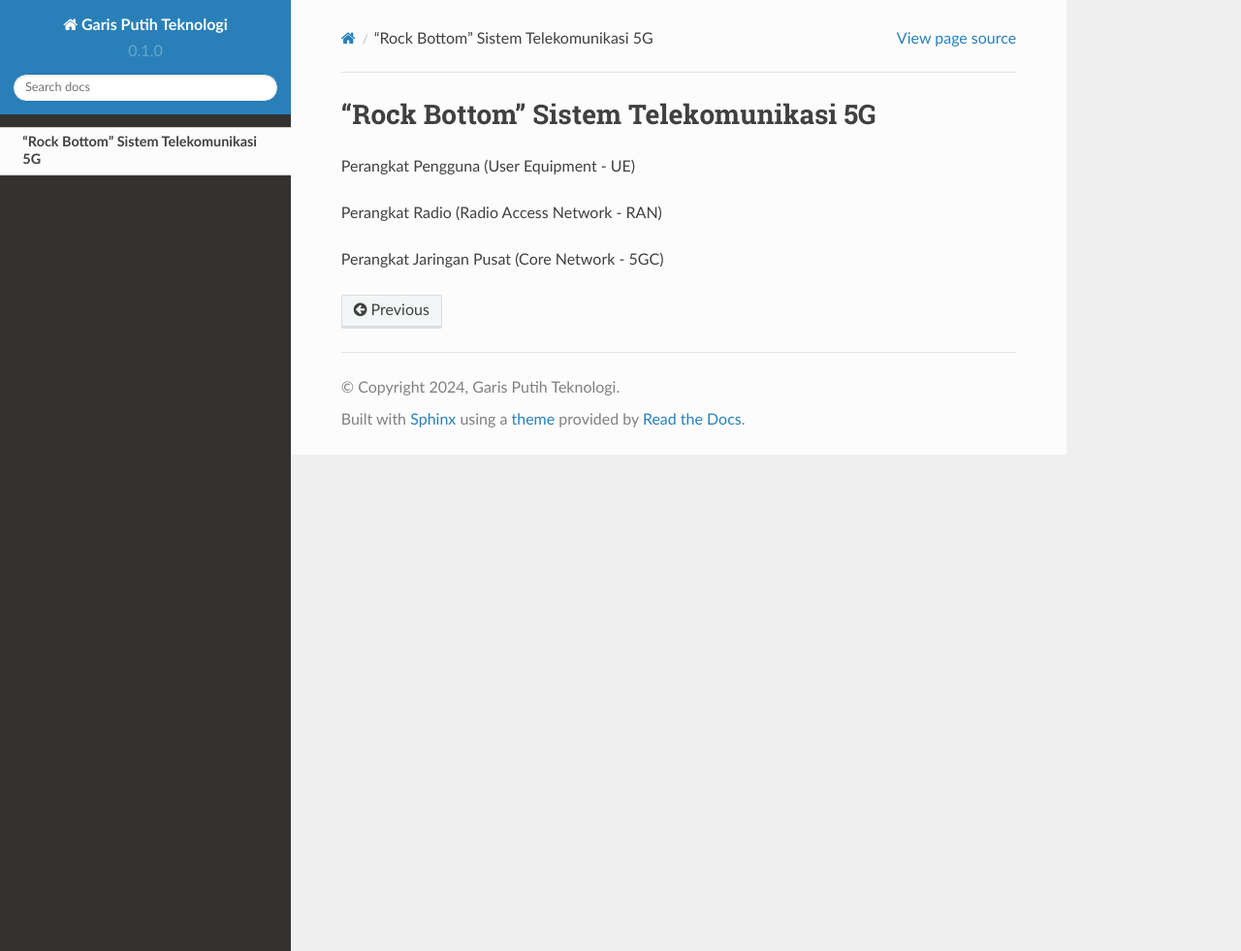
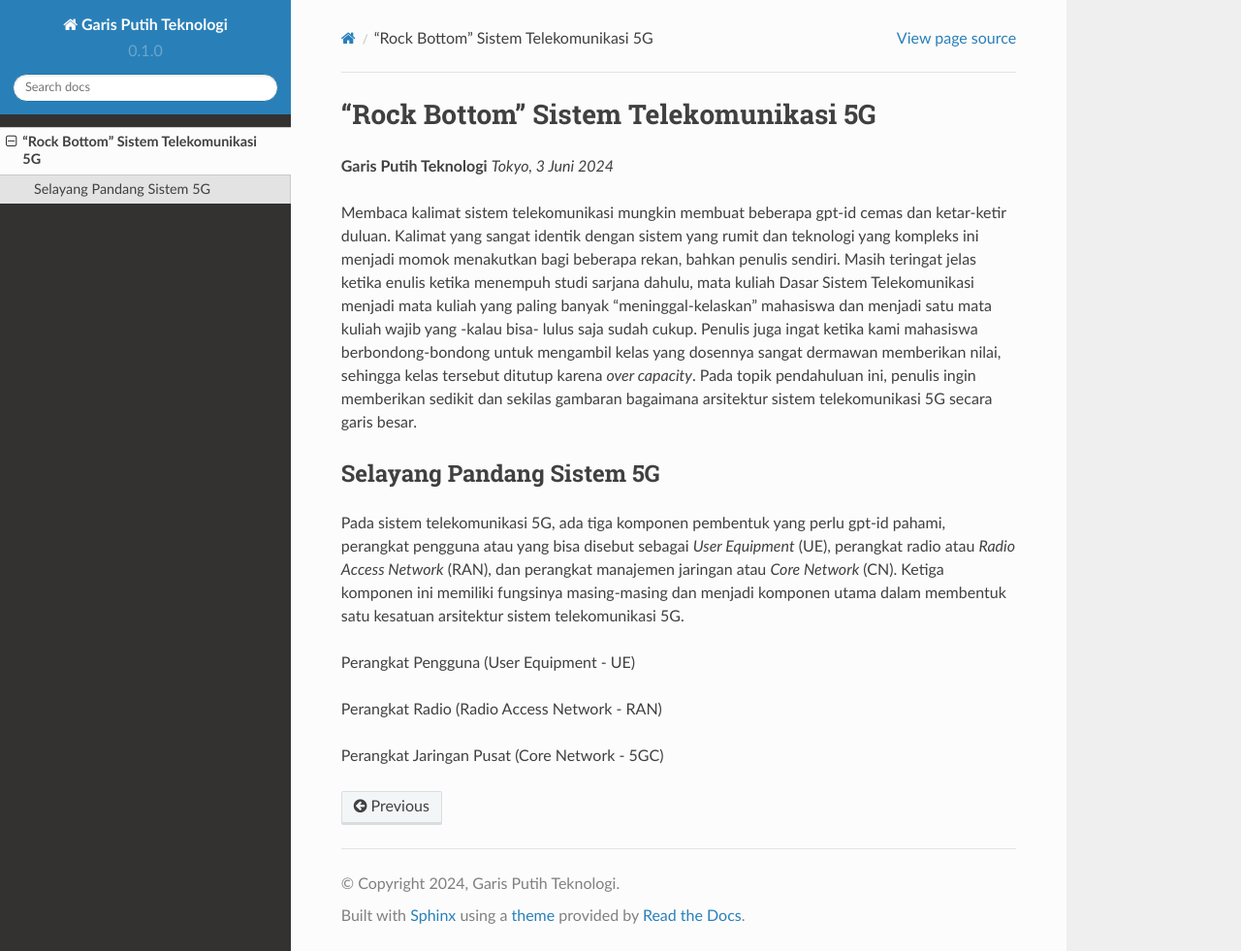
Before and after one commit to garisputihteknologi/garisputihteknologi, a Sphinx documentation site: the page built from docs/source/arsitektur5G.rst, in a window 1280 px wide and 981 px high. Shown: the whole window at 97% size. Built offline with Sphinx 7.4.7 and the Read the Docs theme 2.0.0, drawn with Linux system fonts in a browser that asks for light colours.

Commit message:
Update arsitektur5G.rst

```diff
--- a/docs/source/arsitektur5G.rst
+++ b/docs/source/arsitektur5G.rst
@@ -1,5 +1,13 @@
 "Rock Bottom" Sistem Telekomunikasi 5G
 =======================================
+**Garis Putih Teknologi**
+*Tokyo, 3 Juni 2024*
+
+Membaca kalimat sistem telekomunikasi mungkin membuat beberapa gpt-id cemas dan ketar-ketir duluan. Kalimat yang sangat identik dengan sistem yang rumit dan teknologi yang kompleks ini menjadi momok menakutkan bagi beberapa rekan, bahkan penulis sendiri. Masih teringat jelas ketika enulis ketika menempuh studi sarjana dahulu, mata kuliah Dasar Sistem Telekomunikasi menjadi mata kuliah yang paling banyak "meninggal-kelaskan" mahasiswa dan menjadi satu mata kuliah wajib yang -kalau bisa- lulus saja sudah cukup. Penulis juga ingat ketika kami mahasiswa berbondong-bondong untuk mengambil kelas yang dosennya sangat dermawan memberikan nilai, sehingga kelas tersebut ditutup karena *over capacity*. Pada topik pendahuluan ini, penulis ingin memberikan sedikit dan sekilas gambaran bagaimana arsitektur sistem telekomunikasi 5G secara garis besar.
+
+Selayang Pandang Sistem 5G
+--------------------------
+Pada sistem telekomunikasi 5G, ada tiga komponen pembentuk yang perlu gpt-id pahami, perangkat pengguna atau yang bisa disebut sebagai *User Equipment* (UE), perangkat radio atau *Radio Access Network* (RAN), dan perangkat manajemen jaringan atau *Core Network* (CN). Ketiga komponen ini memiliki fungsinya masing-masing dan menjadi komponen utama dalam membentuk satu kesatuan arsitektur sistem telekomunikasi 5G.
 
 Perangkat Pengguna (User Equipment - UE)
 
```
